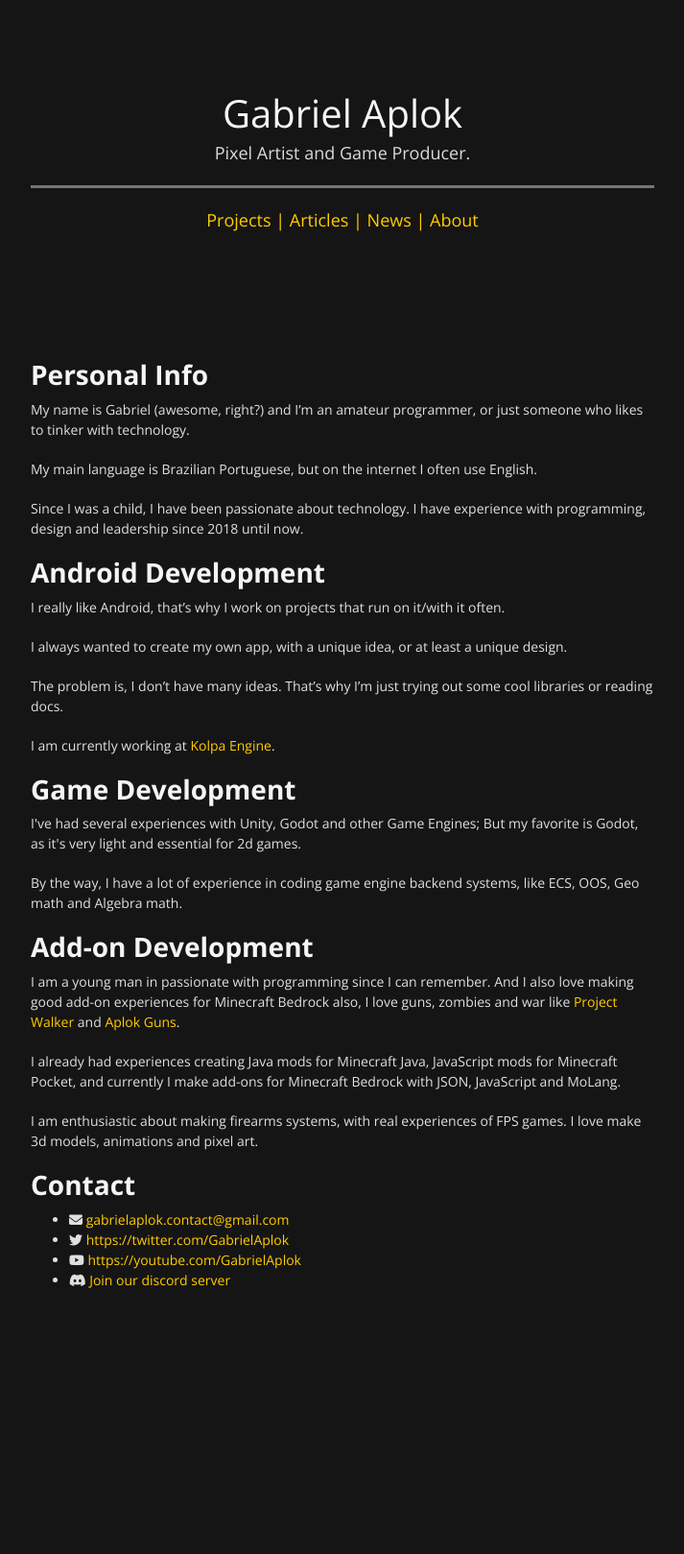
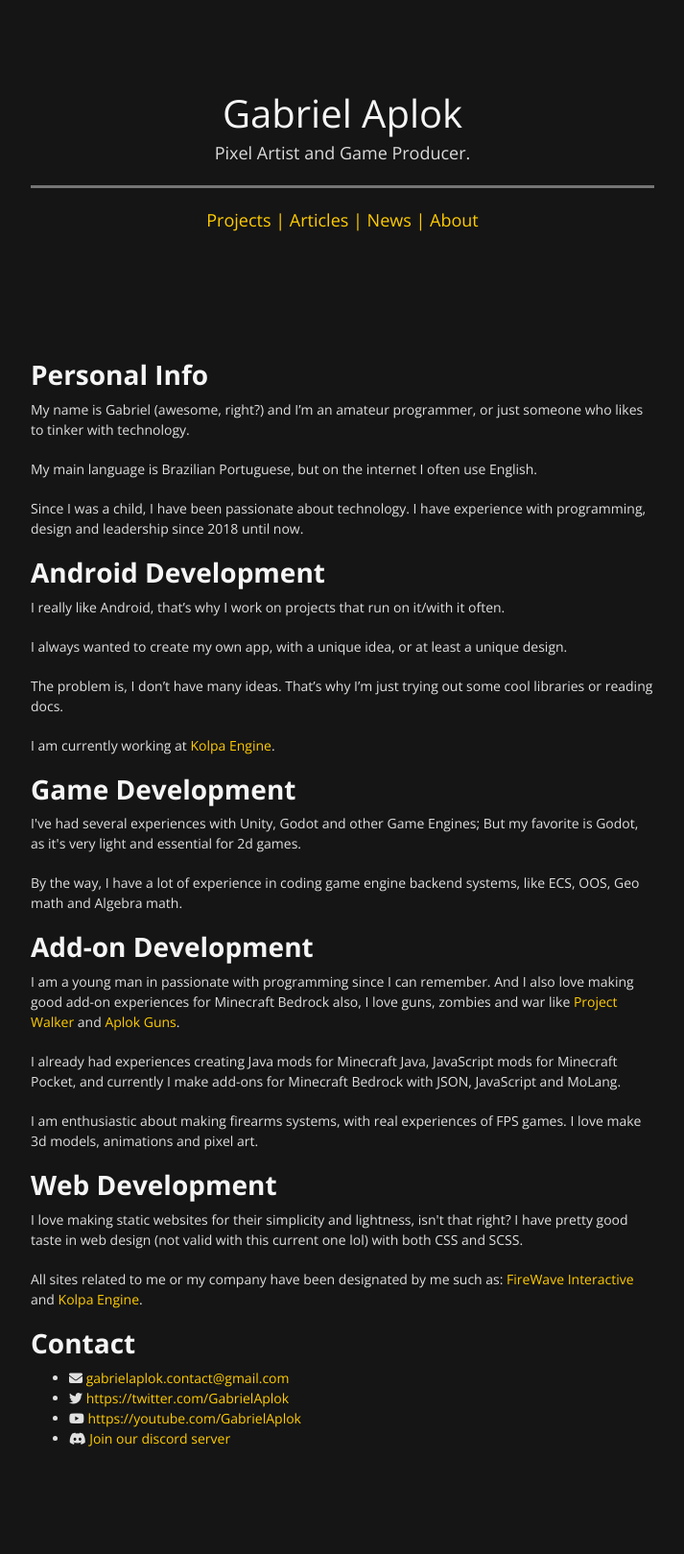
Before and after one commit to gabriel-aplok/gabriel-aplok.github.io, a Jekyll site: the page built from about.html, in a window 1280 px wide. Shown: the whole page at 96% size, without its empty margins (283-996 px from the left). Built offline with Jekyll 4.4.1, drawn with Linux system fonts in a browser that asks for light colours; Markdown is read by kramdown in place of the engine named in the settings; before the commit the page ends 1454 px from its top, so only the background shows below that.

Commit message:
update about.html

```diff
--- a/about.html
+++ b/about.html
@@ -46,6 +46,12 @@ title: About
 	I am enthusiastic about making firearms systems, with real experiences of FPS games. I love make 3d models, animations and pixel art.
 </p>
 
+<h1>Web Development</h1>
+<p>I love making static websites for their simplicity and lightness, isn't that right? I have pretty good taste in web design (not valid with this current one lol) with both CSS and SCSS.</p>
+<p>
+	All sites related to me or my company have been designated by me such as: <a href="https://firewave-interactive.github.io">FireWave Interactive</a> and <a href="https://kolpa-engine.github.io">Kolpa Engine</a>.
+</p>
+
 <h1>Contact</h1>
 
 <ul class="list-unstyled">
```
